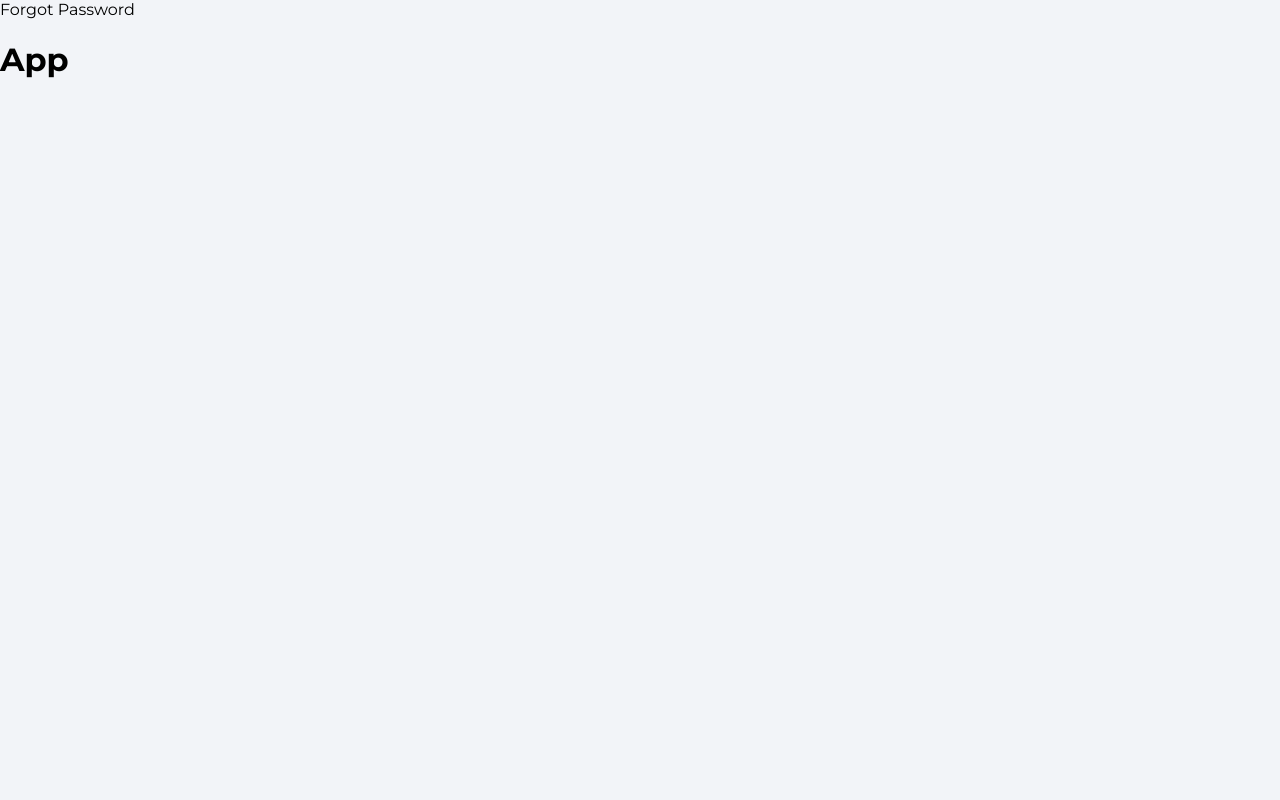
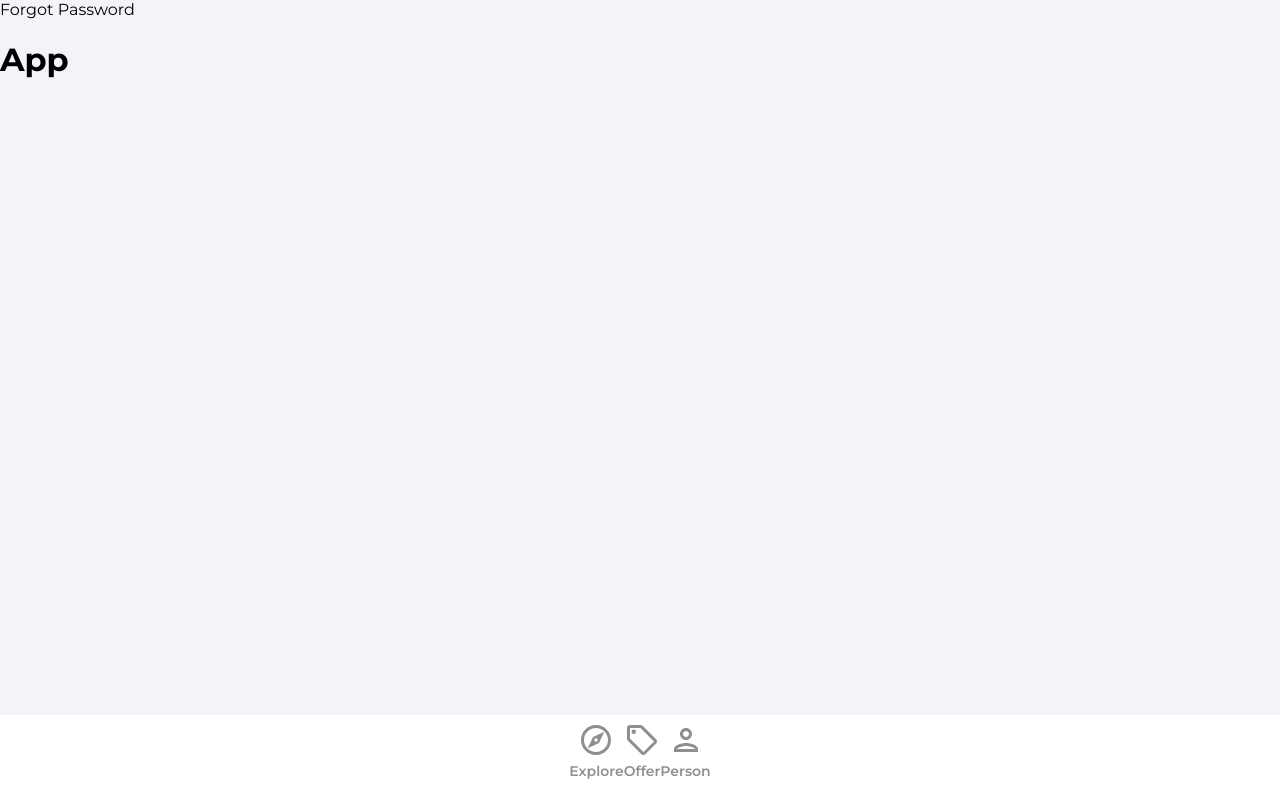
Before and after one commit to amandamalamis/house-marketplace-app, a React (Create React App) app: page /forgotpassword in a window 1280 px wide. Built offline with nearby package versions, Linux system fonts and the light colour scheme.

Commit message:
Add Navbar

```diff
--- a/src/App.js
+++ b/src/App.js
@@ -5,6 +5,7 @@
 import Offers from "./pages/Offers";
 import Profile from "./pages/Profile";
 import SignUp from "./pages/SignUp";
+import Navbar from "./components/Navbar";
 
 function App() {
   return (
@@ -19,6 +20,7 @@
           <Route path="/signup" element={<SignUp />} ></Route>
           <Route path="/forgotpassword" element={<ForgotPassword />} ></Route>
         </Routes>
+        <Navbar></Navbar>
       </Router>
       <h1>App</h1>
     </>
--- /dev/null
+++ b/src/components/Navbar.jsx
@@ -0,0 +1,62 @@
+import { useNavigate, useLocation } from 'react-router-dom'
+import { ReactComponent as OfferIcon } from '../assets/svg/localOfferIcon.svg'
+import { ReactComponent as ExploreIcon } from '../assets/svg/exploreIcon.svg'
+import { ReactComponent as PersonOutlineIcon } from '../assets/svg/personOutlineIcon.svg'
+
+
+function Navbar() {
+    const navigate = useNavigate()
+    const location = useLocation()
+
+    const pathMatchRoute = (route) => {
+        if (route == location.pathname) {
+            return true
+        }
+    }
+    return (
+        <footer className='navbar'>
+            <nav className='navBarNav'>
+                <ul className="navbarListItems">
+                    <li className="navbarListItem" onClick={() => navigate('/')}>
+                        <ExploreIcon
+                            fill={pathMatchRoute('/') ? '#2c2c2c' : '#8f8f8f '}
+                            width="36px"
+                            height="36px"
+                        />
+                        <p className={pathMatchRoute('/')
+                            ? 'navbarListItemNameActive'
+                            : 'navbarListItemName'
+                        }>
+                            Explore</p>
+                    </li>
+                    <li className="navbarListItem" onClick={() => navigate('/offers')}>
+                        <OfferIcon
+                            fill={pathMatchRoute('/offers') ? '#2c2c2c' : '#8f8f8f '}
+                            width="36px"
+                            height="36px"
+                        />
+                        <p className={pathMatchRoute('/offers')
+                            ? 'navbarListItemNameActive'
+                            : 'navbarListItemName'
+                        }>Offer</p>
+
+                    </li>
+                    <li className="navbarListItem" onClick={() => navigate('/profile')}>
+                        <PersonOutlineIcon
+                            fill={pathMatchRoute('/profile') ? '#2c2c2c' : '#8f8f8f '}
+                            width="36px"
+                            height="36px" />
+                        <p className={pathMatchRoute('/profile')
+                            ? 'navbarListItemNameActive'
+                            : 'navbarListItemName'
+                        }>
+                            Person</p>
+
+                    </li>
+                </ul>
+            </nav>
+        </footer>
+    )
+}
+
+export default Navbar
```
